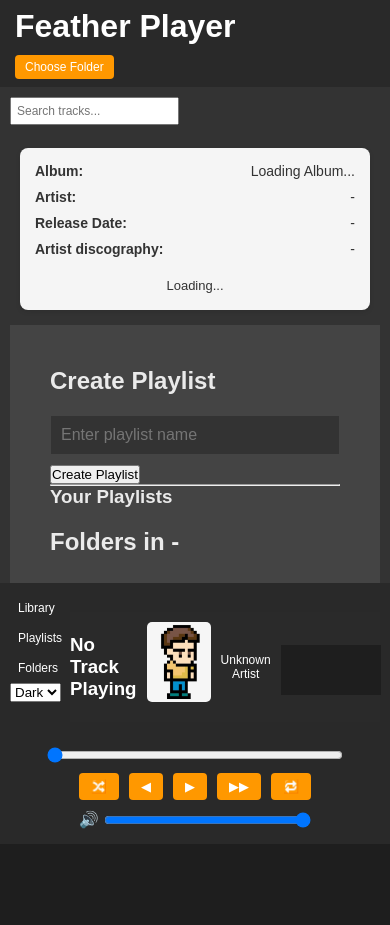
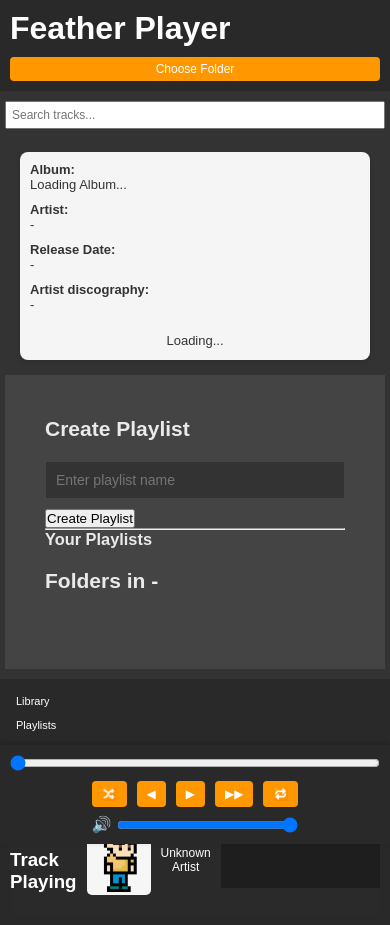
Before and after one commit to aeroslayys/Music, a plain HTML site: page index.html in a window 390 px wide. Before the commit the page ends 844 px from the top, so only its background shows below. Drawn offline with Linux system fonts and the light colour scheme.

Commit message:
Added Mobile screen support

```diff
--- a/styles.css
+++ b/styles.css
@@ -544,3 +544,108 @@ body[data-theme="dark"] {
 [data-theme="dark"] #folderExplorer h2 span#folderLabel {
   --folder-label-color: #eee;
 }
+@media (max-width: 480px) {
+  body {
+    display: flex;
+    flex-direction: column;
+    min-height: 100vh;
+    padding-bottom: 90px; /* Prevent content from hiding behind fixed controls */
+  }
+
+  .musicbee-container {
+    flex: 1;
+    display: grid;
+    grid-template-areas:
+      "header"
+      "main"
+      "sidebar";
+    grid-template-columns: 1fr;
+    grid-template-rows: auto 1fr auto;
+    height: auto;
+  }
+
+  .header {
+    padding: 10px;
+    flex-direction: column;
+    align-items: flex-start;
+    gap: 10px;
+    position: sticky;
+    top: 0;
+    z-index: 100;
+  }
+
+  .file-btn {
+    width: 100%;
+    text-align: center;
+  }
+
+  .sidebar {
+    flex-wrap: wrap;
+    align-items: center;
+    justify-content: center;
+    overflow-x: auto;
+    gap: 5px;
+  }
+
+  .nav-item {
+    font-size: 11px;
+    padding: 6px;
+    white-space: nowrap;
+  }
+
+  .main-content {
+    padding: 10px 5px;
+    font-size: 14px;
+  }
+
+  .album-info {
+    padding: 10px;
+  }
+
+  .album-info-item {
+    font-size: 13px;
+    flex-direction: column;
+    align-items: flex-start;
+  }
+
+  .track-container {
+    width: 100%;
+  }
+
+  .folder-list {
+    grid-template-columns: repeat(auto-fill, minmax(100px, 1fr));
+  }
+
+  #playlist-name {
+    font-size: 14px;
+  }
+
+  .control-btn {
+    font-size: 12px;
+    padding: 6px 10px;
+  }
+
+  #progress {
+    width: 100%;
+  }
+
+  .control-row {
+    gap: 8px;
+    flex-direction: column;
+    align-items: stretch;
+  }
+
+  .control {
+    position: fixed;
+    bottom: 0;
+    left: 0;
+    right: 0;
+    z-index: 99;
+    display: flex;
+    flex-direction: column;
+    justify-content: center;
+    padding: 10px;
+    background-color: var(--background-color);
+    box-shadow: 0 -2px 6px rgba(0, 0, 0, 0.2);
+  }
+}
```
